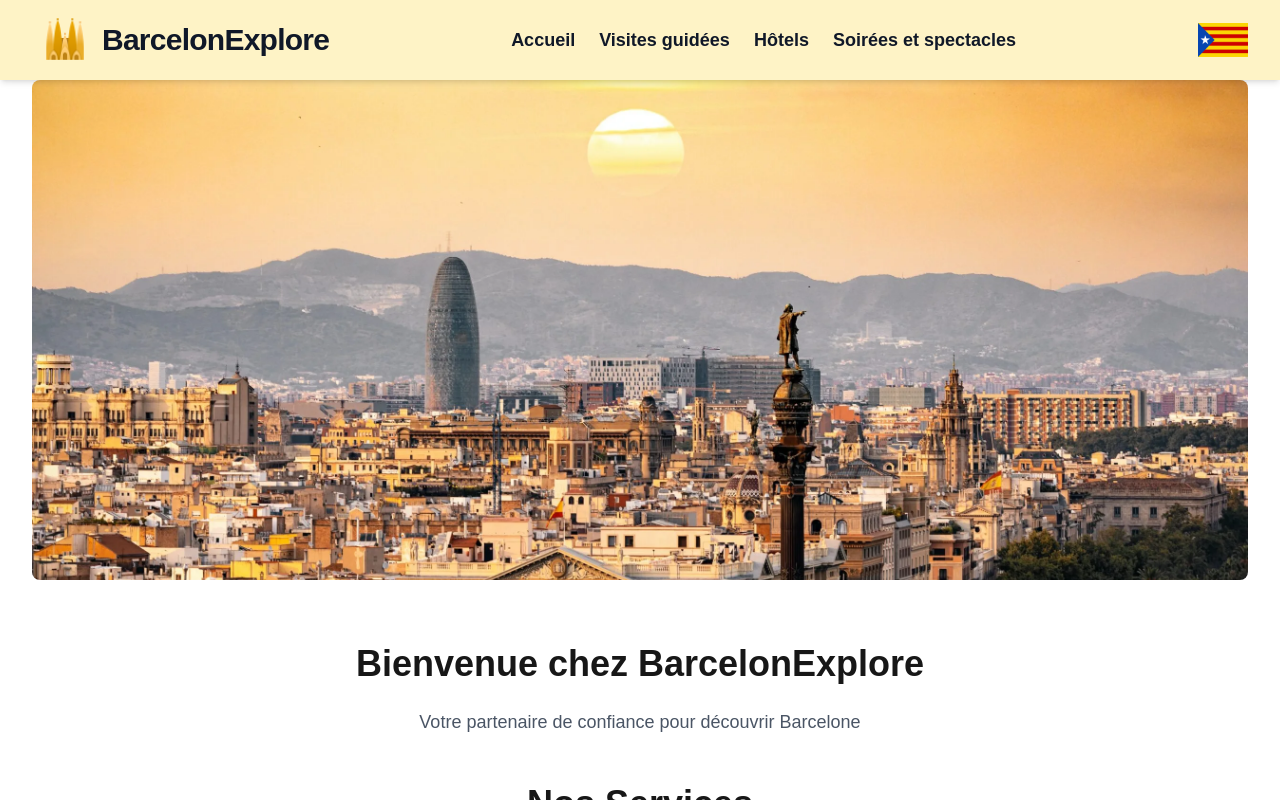
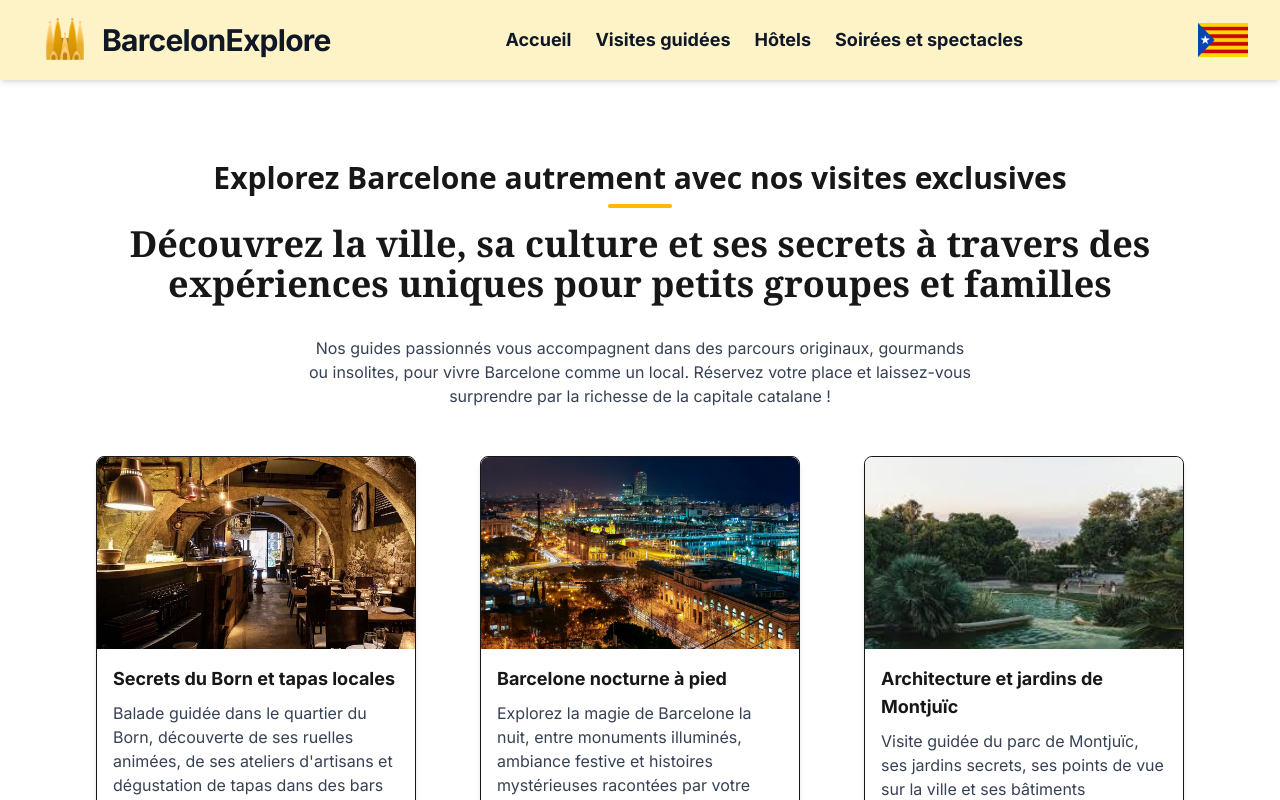
Before and after one commit to Tahaeizen/barcelonexplore, a Next.js app: page /visites-guidees in a window 1280 px wide. Before the commit this address had no page. Shown: the top 800 px of the page. Built offline with nearby package versions, Linux system fonts and the light colour scheme.

Commit message:
Restructuration de l'application selon les bonnes pratiques Next.js

```diff
--- /dev/null
+++ b/app/hotels/page.jsx
@@ -0,0 +1,5 @@
+import Hotels from '@/components/Hotels';
+
+export default function HotelsPage() {
+    return <Hotels />;
+}
--- a/app/layout.jsx
+++ b/app/layout.jsx
@@ -1,35 +1,19 @@
 "use client";
 import Header from "@/components/Header";
 import Footer from "@/components/Footer";
-import VisitesGuidees from "@/components/VisitesGuidees";
-import Hotels from "@/components/Hotels";
-import SoireesSpectacles from "@/components/SoireesSpectacles";
-import Home from "@/app/page";
-
-import { useState } from "react";
 import { Inter } from "next/font/google";
 import "./globals.css";
+
 const inter = Inter({ subsets: ["latin"] });
 
 export default function RootLayout({ children }) {
-    const [currentPage, setCurrentPage] = useState("Accueil");
     return (
-        <html lang="en">
-            <body className="flex flex-col min-h-screen">
-                <Header changePage={setCurrentPage} />
+        <html lang="fr">
+            <body className={`${inter.className} flex flex-col min-h-screen`}>
+                <Header />
                 <main className="flex-1 pt-20">
                     <div className="max-w-7xl mx-auto px-4 sm:px-8">
-                        {currentPage === "Accueil" ? (
-                            <Home />
-                        ) : currentPage === "VisitesGuidees" ? (
-                            <VisitesGuidees />
-                        ) : currentPage === "Hotels" ? (
-                            <Hotels />
-                        ) : currentPage === "SoireesSpectacles" ? (
-                            <SoireesSpectacles />
-                        ) : (
-                            <div>Page Not Found</div>
-                        )}
+                        {children}
                     </div>
                 </main>
                 <Footer />
--- a/app/page.jsx
+++ b/app/page.jsx
@@ -4,10 +4,10 @@ import Info from "@/components/home/Info";
 
 export default function Home() {
     return (
-        <>
+        <div>
             <Banniere />
             <Services />
             <Info />
-        </>
+        </div>
     );
 }
--- /dev/null
+++ b/app/soirees-spectacles/page.jsx
@@ -0,0 +1,5 @@
+import SoireesSpectacles from '@/components/SoireesSpectacles';
+
+export default function SoireesSpectaclesPage() {
+    return <SoireesSpectacles />;
+}
--- /dev/null
+++ b/app/visites-guidees/page.jsx
@@ -0,0 +1,5 @@
+import VisitesGuidees from '@/components/VisitesGuidees';
+
+export default function VisitesGuideesPage() {
+    return <VisitesGuidees />;
+}
--- a/components/Header.jsx
+++ b/components/Header.jsx
@@ -4,28 +4,34 @@ import NavBar from "@/components/NavBar";
 import Link from "next/link";
 import { useState } from "react";
 
-export default function Header({ changePage }) {
+export default function Header() {
     const [isMenuOpen, setIsMenuOpen] = useState(false);
+
+    const toggleMenu = () => {
+        setIsMenuOpen(!isMenuOpen);
+    };
 
     return (
         <header className="fixed top-0 left-0 right-0 z-50 bg-amber-100 text-gray-900 shadow-md h-20 flex items-center">
             <div className="max-w-7xl mx-auto w-full flex items-center justify-between px-4 sm:px-8">
                 {/* Logo + titre + hamburger */}
                 <div className="flex items-center min-w-[250px] flex-shrink-0 pl-2">
+                    <Link href="/" className="flex items-center">
                         <Image
                             src={logo}
                             alt="Logo"
                             width={50}
                             height={50}
-                        onClick={() => changePage("Accueil")}
                             className="cursor-pointer"
                         />
                         <span className="ml-3 font-bold text-2xl sm:text-3xl tracking-tight">BarcelonExplore</span>
+                    </Link>
                     {/* Hamburger */}
                     <button
                         className="lg:hidden p-2 ml-4"
-                        onClick={() => setIsMenuOpen(!isMenuOpen)}
+                        onClick={toggleMenu}
                         aria-label="Menu"
+                        aria-expanded={isMenuOpen}
                     >
                         <div className="w-6 h-5 flex flex-col justify-between">
                             <span className={`w-full h-0.5 bg-gray-900 transform transition-all duration-300 ${isMenuOpen ? 'rotate-45 translate-y-2' : ''}`}></span>
@@ -37,7 +43,7 @@ export default function Header({ changePage }) {
 
                 {/* Navbar desktop */}
                 <div className="hidden lg:flex flex-1 justify-center">
-                    <NavBar setPage={changePage} />
+                    <NavBar />
                 </div>
 
                 {/* Drapeau de la Catalogne */}
@@ -52,13 +58,11 @@ export default function Header({ changePage }) {
                 </div>
 
                 {/* Menu mobile */}
-                <div className={`${isMenuOpen ? 'block' : 'hidden'} lg:hidden absolute top-20 left-0 right-0 bg-amber-100 shadow-lg z-40 pt-10`}>
-                    <NavBar
-                        setPage={changePage}
-                        isMobile={true}
-                        onClose={() => setIsMenuOpen(false)}
-                    />
+                {isMenuOpen && (
+                    <div className="lg:hidden absolute top-20 left-0 right-0 bg-amber-100 shadow-lg z-40 pt-10">
+                        <NavBar isMobile={true} />
                     </div>
+                )}
             </div>
         </header>
     );
--- a/components/NavBar.jsx
+++ b/components/NavBar.jsx
@@ -1,36 +1,30 @@
 import { IoIosMenu } from "react-icons/io";
+import Link from 'next/link';
 
-export default function NavBar({ setPage, isMobile, onClose }) {
-    const handleNavigation = (page) => {
-        setPage(page);
-        if (isMobile && onClose) {
-            onClose();
-        }
-    };
-
+export default function NavBar({ isMobile }) {
     return (
         <nav className={`${isMobile ? 'flex flex-col' : 'flex justify-between items-center h-20'} text-gray-900 px-4 bg-amber-100`}>
             {!isMobile && <IoIosMenu className="text-2xl block sm:hidden" />}
             <ul className={`${isMobile ? 'flex flex-col space-y-4' : 'flex space-x-6 hidden sm:flex'}`}>
                 <li>
-                    <button onClick={() => handleNavigation("Accueil")} className="cursor-pointer font-bold text-lg">
+                    <Link href="/" className="cursor-pointer font-bold text-lg">
                         Accueil
-                    </button>
+                    </Link>
                 </li>
                 <li>
-                    <button onClick={() => handleNavigation("VisitesGuidees")} className="cursor-pointer font-bold text-lg">
+                    <Link href="/visites-guidees" className="cursor-pointer font-bold text-lg">
                         Visites guidées
-                    </button>
+                    </Link>
                 </li>
                 <li>
-                    <button onClick={() => handleNavigation("Hotels")} className="cursor-pointer font-bold text-lg">
+                    <Link href="/hotels" className="cursor-pointer font-bold text-lg">
                         Hôtels
-                    </button>
+                    </Link>
                 </li>
                 <li>
-                    <button onClick={() => handleNavigation("SoireesSpectacles")} className="cursor-pointer font-bold text-lg">
+                    <Link href="/soirees-spectacles" className="cursor-pointer font-bold text-lg">
                         Soirées et spectacles
-                    </button>
+                    </Link>
                 </li>
             </ul>
         </nav>
```
Lines whose indentation alone changed are shown as unchanged.
